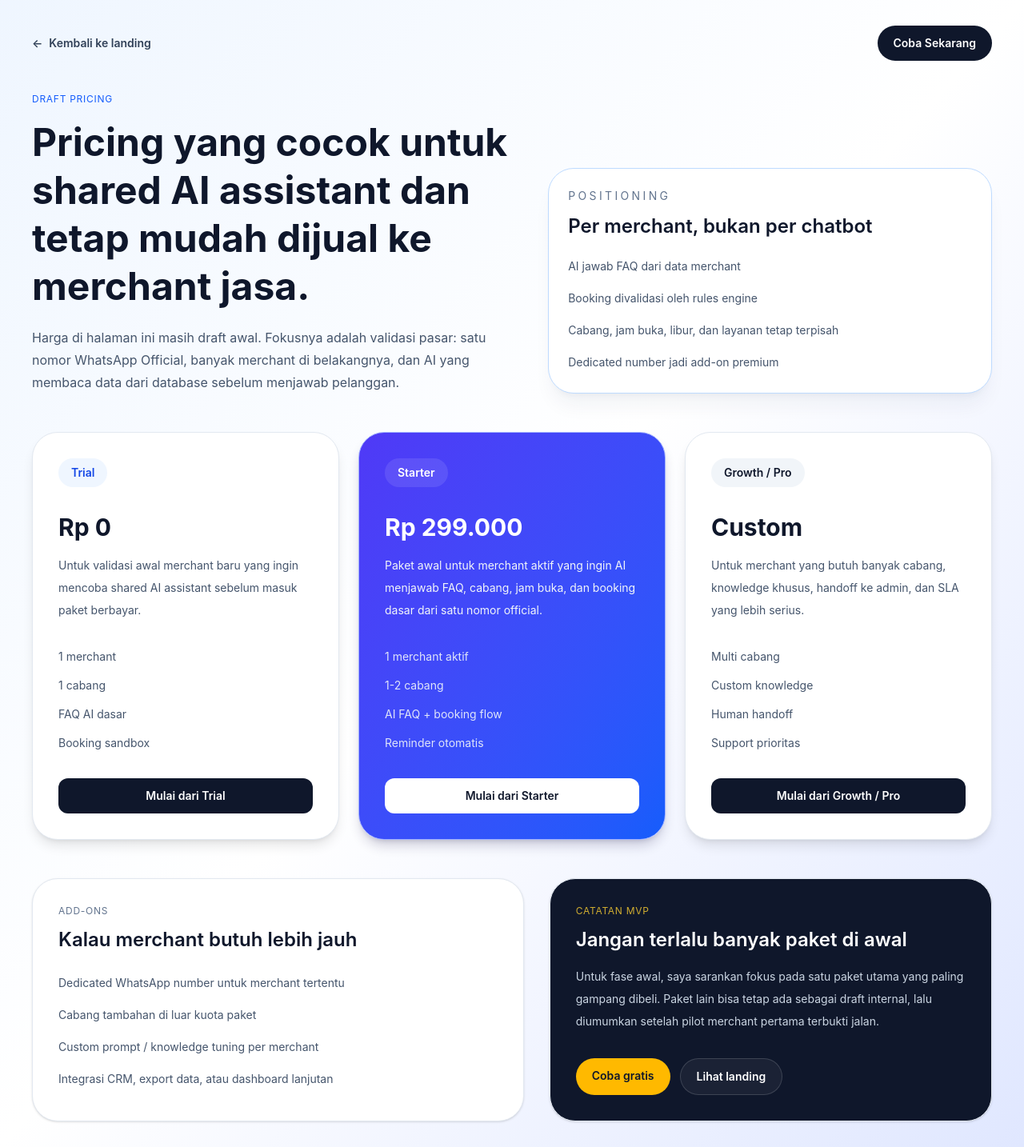
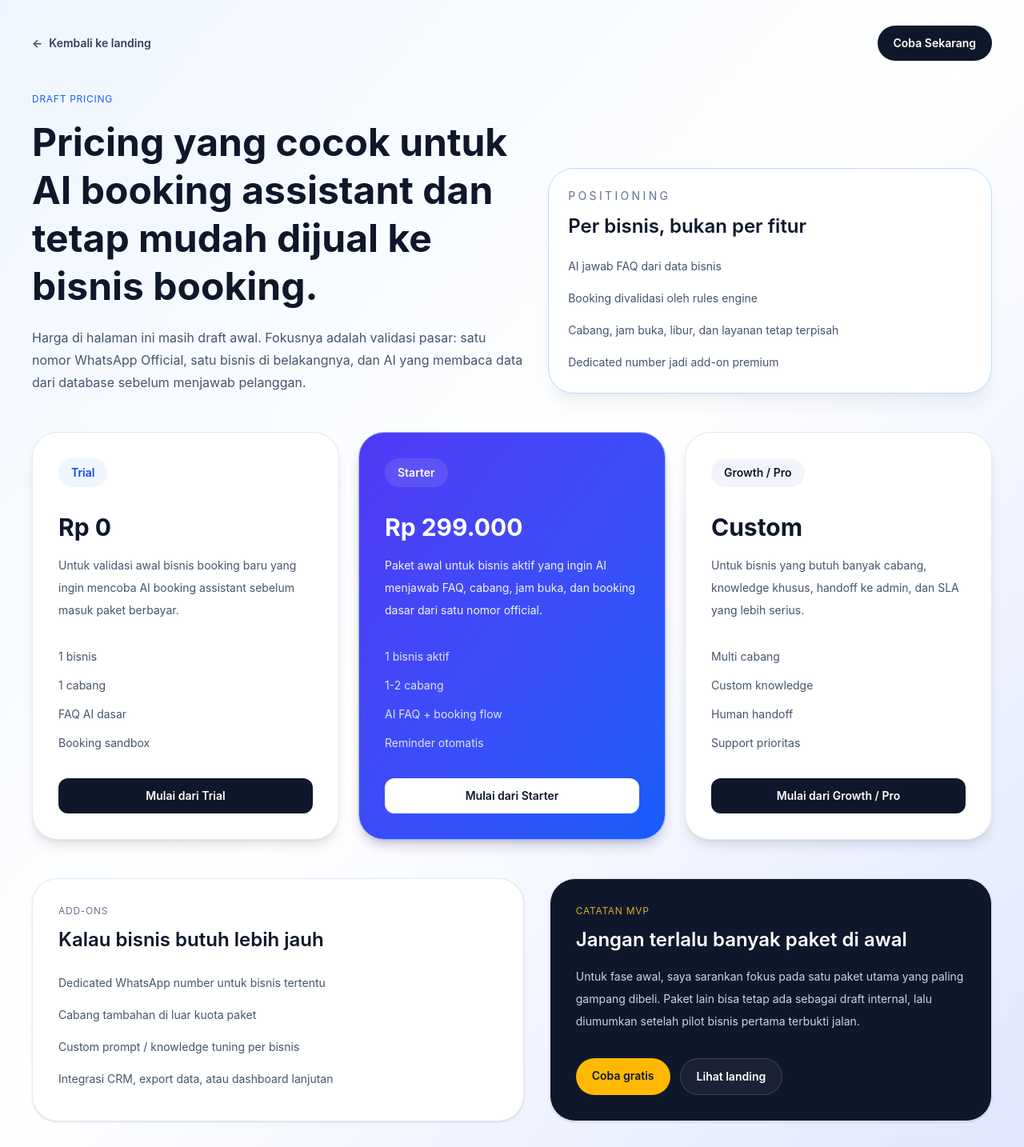
Before and after one commit to ahmadrobbi/barber-booking, a Next.js app: page /pricing in a window 1280 px wide. Shown: the whole page at 80% size. Built offline with nearby package versions, Linux system fonts and the light colour scheme.

Commit message:
update landing & pictjdeck

```diff
--- a/app/dynamic-landing.tsx
+++ b/app/dynamic-landing.tsx
@@ -6,7 +6,7 @@ import { HomeHeroCarousel } from "@/components/home-hero-carousel";
 
 export default function DynamicLandingPage() {
   const platformBrand = "BookLink";
-  const platformTagline = "AI Booking Assistant untuk Semua Usaha Jasa";
+  const platformTagline = "AI Booking Assistant untuk Bisnis Booking";
   const phone = "6287749105273";
   const message = encodeURIComponent("Halo, saya mau booking.");
   const waLink = `https://wa.me/${phone}?text=${message}`;
@@ -106,25 +106,28 @@ export default function DynamicLandingPage() {
       <HomeHeroCarousel
         slides={[
           {
-            eyebrow: "Satu nomor untuk banyak merchant",
-            title: "AI Booking Assistant yang Paham Konteks Merchant",
-            description: "BookLink membantu bisnis jasa menjawab pertanyaan, mengarahkan booking, dan menjaga data merchant tetap rapi. AI membaca konteks dari database, lalu membantu pelanggan dari satu nomor WhatsApp Official.",
+            eyebrow: "Untuk bisnis yang hidup dari booking",
+            title: "Balas chat lebih cepat, booking lebih rapi, dan pelanggan tidak nunggu lama",
+            description:
+              "BookLink membantu bisnis yang menerima reservasi atau jadwal untuk menjawab pertanyaan berulang, mengarahkan booking, dan menjaga data operasional tetap rapi. Pelanggan tetap chat lewat WhatsApp bisnis, sementara AI membaca konteks dari database dan membantu dengan cepat.",
             image: "https://images.unsplash.com/photo-1622287162716-f311baa1a2b8?auto=format&fit=crop&w=1800&q=80",
-            accent: "Shared AI Number",
-            stats: ["Satu Nomor Official", "Multi Merchant", "Data DB Terhubung"],
+            accent: "Booking First",
+            stats: ["Balas Lebih Cepat", "Reminder Otomatis", "No-Show Turun"],
           },
           {
-            eyebrow: "Setup ringkas",
-            title: "Merchant Masuk, Data Tersinkron, Bot Siap Menjawab",
-            description: "Setiap merchant punya profil, cabang, layanan, jam operasional, hari libur, dan aturan booking sendiri. AI hanya menjawab berdasarkan data yang benar dari backend.",
+            eyebrow: "Cocok untuk barbershop & klinik",
+            title: "Setup singkat, langsung bisa dipakai, tanpa ribet teknis",
+            description:
+              "Isi profil bisnis, cabang, layanan, jam buka, dan knowledge dasar. Setelah itu bot langsung siap menjawab FAQ, membantu booking, dan menjaga data tetap teratur.",
             image: "https://images.unsplash.com/photo-1599351431202-1e0f0137899a?auto=format&fit=crop&w=1800&q=80",
             accent: "Data-Aware",
-            stats: ["Profil Merchant", "Cabang & Libur", "Booking Tervalidasi"],
+            stats: ["Setup Cepat", "FAQ Siap", "Booking Aman"],
           },
           {
-            eyebrow: "Flow harian yang rapi",
-            title: "Booking, FAQ, dan Reminder Jalan dari Satu Sistem",
-            description: "Pelanggan bisa tanya layanan, cek cabang, lihat jam buka, lalu booking. Sistem tetap memvalidasi slot dan status booking supaya operasional tidak berantakan.",
+            eyebrow: "Satu alur dari chat ke booking",
+            title: "Pelanggan tanya, pilih jadwal, lalu tinggal datang",
+            description:
+              "Pelanggan bisa tanya layanan, cek cabang, lihat jam buka, lalu booking. Sistem tetap memvalidasi slot dan status booking supaya operasional tetap rapi dan owner tidak perlu cek manual terus-menerus.",
             image: "https://images.unsplash.com/photo-1585747860715-2ba37e788b70?auto=format&fit=crop&w=1800&q=80",
             accent: "Guardrailed AI",
             stats: ["FAQ Fleksibel", "Slot Aman", "Reminder Otomatis"],
@@ -141,26 +144,26 @@ export default function DynamicLandingPage() {
             🚀
           </div>
           <h2 className="font-nav mt-8 text-2xl font-bold uppercase tracking-[0.1em] text-slate-900 md:text-3xl">
-            Satu AI Untuk Banyak Merchant, Satu Sumber Kebenaran di DB
+            Dibangun Untuk Bisnis yang Hidup dari Booking
           </h2>
           <p className="mx-auto mt-6 max-w-3xl text-sm leading-7 text-slate-600 md:text-base">
-            Fokus MVP sekarang bukan lagi banyak chatbot manual per merchant. Kita pakai 1 WhatsApp Official shared assistant, lalu AI membaca data merchant, cabang, layanan, jam buka, dan hari libur dari database sebelum menjawab pelanggan.
+            Fokus MVP sekarang adalah membantu owner mengurangi chat berulang, mempercepat booking, dan menjaga jadwal tetap rapi. AI membaca data bisnis dari database sebelum menjawab pelanggan, jadi owner tidak perlu membalas pertanyaan yang sama berkali-kali.
           </p>
           <div className="mt-12 grid gap-8 md:grid-cols-3">
             <div className="rounded-2xl bg-gradient-to-br from-blue-50 to-blue-100 p-8 shadow-lg border border-blue-200">
               <div className="mb-4 text-2xl">📱</div>
-              <h3 className="mb-3 text-base font-semibold text-slate-900">Satu Nomor Official</h3>
-              <p className="text-slate-600 leading-relaxed">Nomor platform menjadi pintu masuk utama, sehingga onboarding merchant lebih cepat dan operasional lebih mudah dikelola.</p>
+              <h3 className="mb-3 text-base font-semibold text-slate-900">Pelanggan Tetap Pakai WhatsApp</h3>
+              <p className="text-slate-600 leading-relaxed">Tidak perlu pindah ke aplikasi lain. Pelanggan cukup chat ke nomor bisnis yang sudah mereka kenal.</p>
             </div>
             <div className="rounded-2xl bg-gradient-to-br from-green-50 to-green-100 p-8 shadow-lg border border-green-200">
               <div className="mb-4 text-2xl">🔗</div>
-              <h3 className="mb-3 text-base font-semibold text-slate-900">Data Merchant Terpisah</h3>
-              <p className="text-slate-600 leading-relaxed">Setiap merchant tetap punya profil, cabang, layanan, dan jadwal masing-masing agar AI tidak mencampur konteks antar bisnis.</p>
+              <h3 className="mb-3 text-base font-semibold text-slate-900">Data Bisnis Tetap Rapi</h3>
+              <p className="text-slate-600 leading-relaxed">Profil, cabang, layanan, jam buka, dan hari libur dipisah per bisnis supaya jawaban AI tetap relevan.</p>
             </div>
             <div className="rounded-2xl bg-gradient-to-br from-purple-50 to-purple-100 p-8 shadow-lg border border-purple-200">
               <div className="mb-4 text-2xl">🔔</div>
-              <h3 className="mb-3 text-base font-semibold text-slate-900">AI Dibatasi Rules</h3>
-              <p className="text-slate-600 leading-relaxed">AI boleh menjawab fleksibel, tetapi booking, slot, dan status tetap divalidasi sistem supaya tidak ada jawaban ngarang.</p>
+              <h3 className="mb-3 text-base font-semibold text-slate-900">Booking Tetap Aman</h3>
+              <p className="text-slate-600 leading-relaxed">AI boleh membantu menjawab, tapi slot, status, dan aturan booking tetap divalidasi sistem supaya tidak ada jadwal ngaco.</p>
             </div>
           </div>
         </div>
@@ -171,10 +174,10 @@ export default function DynamicLandingPage() {
         <div className="mx-auto max-w-6xl px-6">
           <div className="text-center mb-12">
             <h2 className="font-nav text-2xl font-bold uppercase tracking-[0.1em] text-slate-900 md:text-3xl">
-              Draft Harga MVP
+              Draft Harga MVP yang Sederhana
             </h2>
             <p className="mx-auto mt-4 max-w-3xl text-sm text-slate-600 md:text-base">
-              Harga di bawah ini masih draft awal untuk validasi pasar. Struktur utamanya per merchant, karena AI shared assistant akan membaca data tiap bisnis dari database terpisah.
+              Harga di bawah ini masih draft awal untuk validasi pasar. Struktur utamanya per bisnis, karena AI membaca data tiap bisnis dari database terpisah.
             </p>
           </div>
 
@@ -184,9 +187,9 @@ export default function DynamicLandingPage() {
                 Trial
               </div>
               <div className="mt-8 text-3xl font-bold text-slate-900">Rp 0</div>
-              <p className="mt-4 text-slate-600">Untuk validasi awal merchant baru yang ingin mencoba shared AI assistant sebelum masuk paket berbayar.</p>
+              <p className="mt-4 text-slate-600">Untuk bisnis baru yang ingin mencoba AI booking assistant sebelum masuk paket berbayar.</p>
               <ul className="mt-8 space-y-3 text-slate-600">
-                <li>1 merchant</li>
+                <li>1 bisnis</li>
                 <li>1 cabang</li>
                 <li>FAQ AI dasar</li>
                 <li>Booking sandbox</li>
@@ -204,9 +207,9 @@ export default function DynamicLandingPage() {
                 Starter
               </div>
               <div className="mt-8 text-3xl font-bold">Rp 299.000</div>
-              <p className="mt-4 text-slate-100">Paket awal untuk 1 merchant aktif yang ingin AI menjawab FAQ, cabang, jam buka, dan booking dasar dari satu nomor official.</p>
+              <p className="mt-4 text-slate-100">Paket awal untuk bisnis aktif yang ingin AI menjawab FAQ, cabang, jam buka, dan booking dasar dari satu nomor official.</p>
               <ul className="mt-8 space-y-3 text-slate-100/90">
-                <li>1 merchant aktif</li>
+                <li>1 bisnis aktif</li>
                 <li>1-2 cabang</li>
                 <li>AI FAQ + booking flow</li>
                 <li>Reminder otomatis</li>
@@ -224,7 +227,7 @@ export default function DynamicLandingPage() {
                 Growth / Pro
               </div>
               <div className="mt-8 text-3xl font-bold text-slate-900">Custom</div>
-              <p className="mt-4 text-slate-600">Untuk merchant yang butuh banyak cabang, knowledge khusus, handoff ke admin, dan SLA yang lebih serius.</p>
+              <p className="mt-4 text-slate-600">Untuk bisnis yang butuh banyak cabang, knowledge khusus, handoff ke admin, dan SLA yang lebih serius.</p>
               <ul className="mt-8 space-y-3 text-slate-600">
                 <li>Multi cabang</li>
                 <li>Custom knowledge</li>
@@ -258,18 +261,18 @@ export default function DynamicLandingPage() {
         <div className="mx-auto max-w-6xl px-6">
           <div className="text-center mb-12">
             <h2 className="font-nav text-2xl font-bold uppercase tracking-[0.1em] text-slate-900 md:text-3xl">
-              Cocok untuk Operasional Barbershop
+              Cocok untuk Bisnis yang Butuh Booking
             </h2>
             <p className="mx-auto mt-4 max-w-3xl text-sm text-slate-600 md:text-base">
-              Halaman ini fokus pada masalah paling umum di bisnis jasa: pertanyaan berulang, booking yang berantakan, dan data operasional yang tersebar.
+              Halaman ini fokus pada masalah paling umum di bisnis yang pakai booking: pertanyaan berulang, jadwal yang berantakan, dan data operasional yang tersebar.
             </p>
           </div>
           <div className="grid gap-8 md:grid-cols-2 lg:grid-cols-3 mb-12">
             {[
               {
-                name: "Chat Masuk Tidak Berantakan",
+                name: "Chat Masuk Tetap Rapi",
                 icon: "✂️",
-                description: "Pelanggan tetap chat lewat WhatsApp, tetapi AI membaca konteks merchant lalu memandu ke cabang, layanan, dan jadwal yang tepat.",
+                description: "Pelanggan tetap chat lewat WhatsApp, tetapi AI membaca konteks bisnis lalu memandu ke cabang, layanan, dan jadwal yang tepat.",
                 color: "from-blue-500 to-blue-600",
               },
               {
@@ -291,15 +294,15 @@ export default function DynamicLandingPage() {
                 color: "from-purple-500 to-purple-600",
               },
               {
-                name: "Owner Tetap Pegang Nomor Sendiri",
+                name: "Nomor Bisnis Tetap Dipakai",
                 icon: "📲",
-                description: "Kalau nanti dibutuhkan, model dedicated number tetap bisa jadi add-on untuk merchant yang ingin brand sendiri.",
+                description: "Kalau nanti dibutuhkan, dedicated number tetap bisa jadi add-on untuk bisnis yang ingin brand dan nomor sendiri.",
                 color: "from-indigo-500 to-indigo-600",
               },
               {
                 name: "Siap Divalidasi ke Pasar",
                 icon: "🚀",
-                description: "Scope MVP dijaga tetap sempit supaya cepat diuji ke merchant sungguhan sebelum menambah kompleksitas lain.",
+                description: "Scope MVP dijaga tetap sempit supaya cepat diuji ke bisnis sungguhan sebelum menambah kompleksitas lain.",
                 color: "from-gray-500 to-gray-600",
               },
             ].map((industry) => (
@@ -326,12 +329,12 @@ export default function DynamicLandingPage() {
             ))}
           </div>
           <div className="text-center">
-            <p className="mb-6 text-slate-600">Jika alur ini cocok dengan operasional barbershop Anda, MVP sudah siap diuji ke pelanggan pertama.</p>
+            <p className="mb-6 text-slate-600">Jika alur ini cocok dengan operasional bisnis Anda, MVP sudah siap diuji ke pelanggan pertama.</p>
             <Link
               href="/register"
               className="inline-flex items-center gap-2 bg-gradient-to-r from-green-500 to-green-600 text-white py-4 px-8 rounded-lg font-semibold hover:from-green-600 hover:to-green-700 transition-all shadow-lg hover:shadow-xl"
             >
-              Daftar dan Sambungkan Nomor WA
+              Daftar dan Sambungkan Nomor WA Bisnis
               <span className="text-lg">🚀</span>
             </Link>
           </div>
@@ -343,10 +346,10 @@ export default function DynamicLandingPage() {
         <div className="mx-auto max-w-6xl px-6">
           <div className="text-center mb-16">
             <h2 className="font-nav text-2xl font-bold uppercase tracking-[0.1em] text-slate-900 md:text-3xl">
-              Mengapa Pilih BookLink?
+              Mengapa Owner Akan Suka BookLink?
             </h2>
             <p className="mt-4 text-sm text-slate-600 md:text-base">
-              Fitur inti yang memang dibutuhkan untuk validasi MVP harian
+              Fitur inti yang memang dibutuhkan untuk bikin booking lebih laku dan lebih rapi
             </p>
           </div>
           <div className="grid gap-12 md:grid-cols-2 lg:grid-cols-3">
@@ -354,7 +357,7 @@ export default function DynamicLandingPage() {
               <div className="mx-auto mb-6 flex h-20 w-20 items-center justify-center rounded-full bg-gradient-to-r from-blue-100 to-blue-200">
                 <span className="text-2xl">📱</span>
               </div>
-              <h3 className="mb-3 text-base font-semibold text-slate-900">WhatsApp Integration</h3>
+              <h3 className="mb-3 text-base font-semibold text-slate-900">Tetap di WhatsApp</h3>
               <p className="text-slate-600 leading-relaxed">
                 Pelanggan tetap memakai WhatsApp yang sudah familiar, sementara owner tidak perlu memindahkan mereka ke aplikasi baru.
               </p>
@@ -416,7 +419,7 @@ export default function DynamicLandingPage() {
               BookLink
             </h3>
             <p className="text-sm text-slate-300 leading-relaxed mb-4">
-              AI booking assistant untuk bisnis jasa yang membantu merchant menjawab FAQ, mengelola booking, dan menjaga data operasional tetap rapi.
+              AI booking assistant untuk bisnis booking yang membantu owner menjawab FAQ, mengelola booking, dan menjaga data operasional tetap rapi.
             </p>
             <div className="flex gap-4">
               <a href="#" className="text-slate-400 hover:text-white transition">📘 Facebook</a>
@@ -455,7 +458,7 @@ export default function DynamicLandingPage() {
         <div className="mt-12 border-t border-slate-700 pt-8 px-6">
           <div className="flex flex-col md:flex-row justify-between items-center gap-4">
             <p className="text-sm text-slate-400">
-              © {new Date().getFullYear()} BookLink. Platform booking untuk semua usaha jasa berbasis WhatsApp.
+              © {new Date().getFullYear()} BookLink. Platform booking berbasis WhatsApp untuk bisnis yang menerima reservasi dan jadwal.
             </p>
             <div className="flex gap-6 text-sm text-slate-400">
               <a href="/privacy" className="hover:text-white transition">Privacy Policy</a>
--- a/app/layout.tsx
+++ b/app/layout.tsx
@@ -2,9 +2,9 @@ import type { Metadata } from "next";
 import "./globals.css";
 
 export const metadata: Metadata = {
-  title: "BookLink | Platform Booking WhatsApp untuk Semua Usaha",
+  title: "BookLink | AI Booking Assistant untuk Bisnis Booking",
   description:
-    "Platform booking untuk barbershop, klinik, pijat, lapangan olahraga, dan usaha jasa lain. Gunakan nomor WhatsApp milik bisnis sendiri, buat landing page publik, dan kirim reminder otomatis.",
+    "Platform booking WhatsApp untuk bisnis yang menerima reservasi, jadwal, atau antrian seperti barbershop, klinik, salon, bengkel, laundry, dan toko berbasis booking. Gunakan nomor WhatsApp bisnis sendiri, buat landing page publik, dan kirim reminder otomatis.",
 };
 
 export default function RootLayout({
--- a/app/pricing/page.tsx
+++ b/app/pricing/page.tsx
@@ -5,18 +5,18 @@ const plans = [
     name: "Trial",
     price: "Rp 0",
     description:
-      "Untuk validasi awal merchant baru yang ingin mencoba shared AI assistant sebelum masuk paket berbayar.",
+      "Untuk validasi awal bisnis booking baru yang ingin mencoba AI booking assistant sebelum masuk paket berbayar.",
     accent: "bg-blue-50 text-blue-700",
-    features: ["1 merchant", "1 cabang", "FAQ AI dasar", "Booking sandbox"],
+    features: ["1 bisnis", "1 cabang", "FAQ AI dasar", "Booking sandbox"],
   },
   {
     name: "Starter",
     price: "Rp 299.000",
     description:
-      "Paket awal untuk merchant aktif yang ingin AI menjawab FAQ, cabang, jam buka, dan booking dasar dari satu nomor official.",
+      "Paket awal untuk bisnis aktif yang ingin AI menjawab FAQ, cabang, jam buka, dan booking dasar dari satu nomor official.",
     accent: "bg-indigo-600 text-white",
     features: [
-      "1 merchant aktif",
+      "1 bisnis aktif",
       "1-2 cabang",
       "AI FAQ + booking flow",
       "Reminder otomatis",
@@ -27,16 +27,16 @@ const plans = [
     name: "Growth / Pro",
     price: "Custom",
     description:
-      "Untuk merchant yang butuh banyak cabang, knowledge khusus, handoff ke admin, dan SLA yang lebih serius.",
+      "Untuk bisnis yang butuh banyak cabang, knowledge khusus, handoff ke admin, dan SLA yang lebih serius.",
     accent: "bg-slate-100 text-slate-900",
     features: ["Multi cabang", "Custom knowledge", "Human handoff", "Support prioritas"],
   },
 ];
 
 const addOns = [
-  "Dedicated WhatsApp number untuk merchant tertentu",
+      "Dedicated WhatsApp number untuk bisnis tertentu",
   "Cabang tambahan di luar kuota paket",
-  "Custom prompt / knowledge tuning per merchant",
+  "Custom prompt / knowledge tuning per bisnis",
   "Integrasi CRM, export data, atau dashboard lanjutan",
 ];
 
@@ -66,20 +66,20 @@ export default function PricingPage() {
               Draft Pricing
             </p>
             <h1 className="mt-4 max-w-3xl text-3xl font-bold leading-tight text-slate-900 sm:text-4xl md:text-5xl">
-              Pricing yang cocok untuk shared AI assistant dan tetap mudah dijual ke merchant jasa.
+              Pricing yang cocok untuk AI booking assistant dan tetap mudah dijual ke bisnis booking.
             </h1>
             <p className="mt-5 max-w-2xl text-sm leading-7 text-slate-600 md:text-base">
               Harga di halaman ini masih draft awal. Fokusnya adalah validasi pasar: satu nomor WhatsApp
-              Official, banyak merchant di belakangnya, dan AI yang membaca data dari database sebelum
+              Official, satu bisnis di belakangnya, dan AI yang membaca data dari database sebelum
               menjawab pelanggan.
             </p>
           </div>
 
           <div className="rounded-[2rem] border border-blue-200 bg-white p-6 shadow-xl shadow-blue-950/5">
             <p className="text-sm uppercase tracking-[0.24em] text-slate-500">Positioning</p>
-            <h2 className="mt-3 text-2xl font-semibold text-slate-900">Per merchant, bukan per chatbot</h2>
+            <h2 className="mt-3 text-2xl font-semibold text-slate-900">Per bisnis, bukan per fitur</h2>
             <ul className="mt-5 space-y-3 text-sm leading-7 text-slate-600">
-              <li>AI jawab FAQ dari data merchant</li>
+              <li>AI jawab FAQ dari data bisnis</li>
               <li>Booking divalidasi oleh rules engine</li>
               <li>Cabang, jam buka, libur, dan layanan tetap terpisah</li>
               <li>Dedicated number jadi add-on premium</li>
@@ -135,7 +135,7 @@ export default function PricingPage() {
             <p className="font-nav text-xs uppercase tracking-[0.24em] text-slate-500">
               Add-ons
             </p>
-            <h2 className="mt-3 text-2xl font-semibold text-slate-900">Kalau merchant butuh lebih jauh</h2>
+            <h2 className="mt-3 text-2xl font-semibold text-slate-900">Kalau bisnis butuh lebih jauh</h2>
             <ul className="mt-6 space-y-3 text-sm leading-7 text-slate-600">
               {addOns.map((item) => (
                 <li key={item}>{item}</li>
@@ -150,7 +150,7 @@ export default function PricingPage() {
             <h2 className="mt-3 text-2xl font-semibold">Jangan terlalu banyak paket di awal</h2>
             <p className="mt-4 text-sm leading-7 text-slate-300">
               Untuk fase awal, saya sarankan fokus pada satu paket utama yang paling gampang dibeli.
-              Paket lain bisa tetap ada sebagai draft internal, lalu diumumkan setelah pilot merchant
+              Paket lain bisa tetap ada sebagai draft internal, lalu diumumkan setelah pilot bisnis
               pertama terbukti jalan.
             </p>
             <div className="mt-8 flex flex-wrap gap-3">
--- a/app/register/page.tsx
+++ b/app/register/page.tsx
@@ -22,10 +22,10 @@ export default async function RegisterPage() {
             <span>Kembali ke Home</span>
           </Link>
           <h1 className="mt-6 max-w-xl text-4xl font-bold leading-tight md:text-6xl text-slate-900">
-            Jalankan Booking Barbershop dari Nomor WhatsApp Anda Sendiri
+            Jalankan Booking dari Nomor WhatsApp Bisnis Anda Sendiri
           </h1>
           <p className="mt-5 max-w-lg text-base leading-7 text-slate-600">
-            Daftar, sambungkan nomor WhatsApp bisnis, lalu mulai terima booking publik dengan reminder otomatis. Fokus MVP kami saat ini untuk barbershop.
+            Daftar, sambungkan nomor WhatsApp bisnis, lalu mulai terima booking publik dengan reminder otomatis. Fokus MVP kami saat ini paling cocok untuk barbershop dan klinik, tapi tetap bisa dipakai untuk bisnis booking lain seperti salon, bengkel, laundry, atau toko yang menerima reservasi.
           </p>
           <div className="mt-8 flex flex-wrap gap-4">
             <div className="flex items-center gap-2 text-sm text-slate-600">
@@ -47,7 +47,7 @@ export default async function RegisterPage() {
           <p className="text-sm uppercase tracking-[0.2em] text-blue-600 font-medium">Mulai Gratis</p>
           <h2 className="mt-3 text-3xl font-semibold text-slate-900">Buat Akun Baru</h2>
           <p className="mt-2 text-sm text-slate-600">
-            Isi data barbershop Anda dan selesaikan onboarding inti dalam 4 langkah.
+            Isi data bisnis Anda dan selesaikan onboarding inti dalam 4 langkah.
           </p>
           <div className="mt-8">
             <RegistrationWizard />
```
Also changed, not shown: 2 other files (tests, documents, lock files or other folders).
